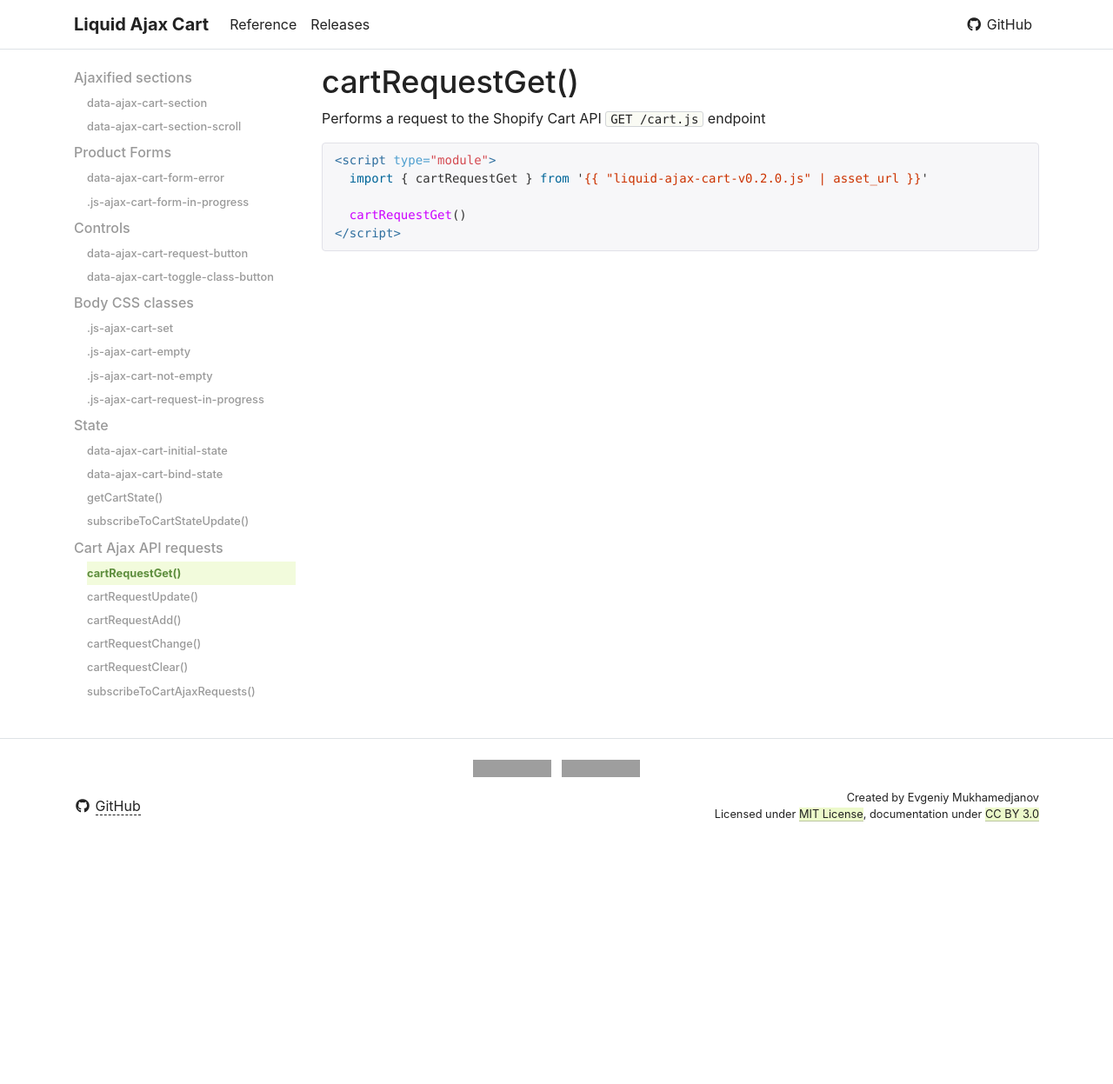
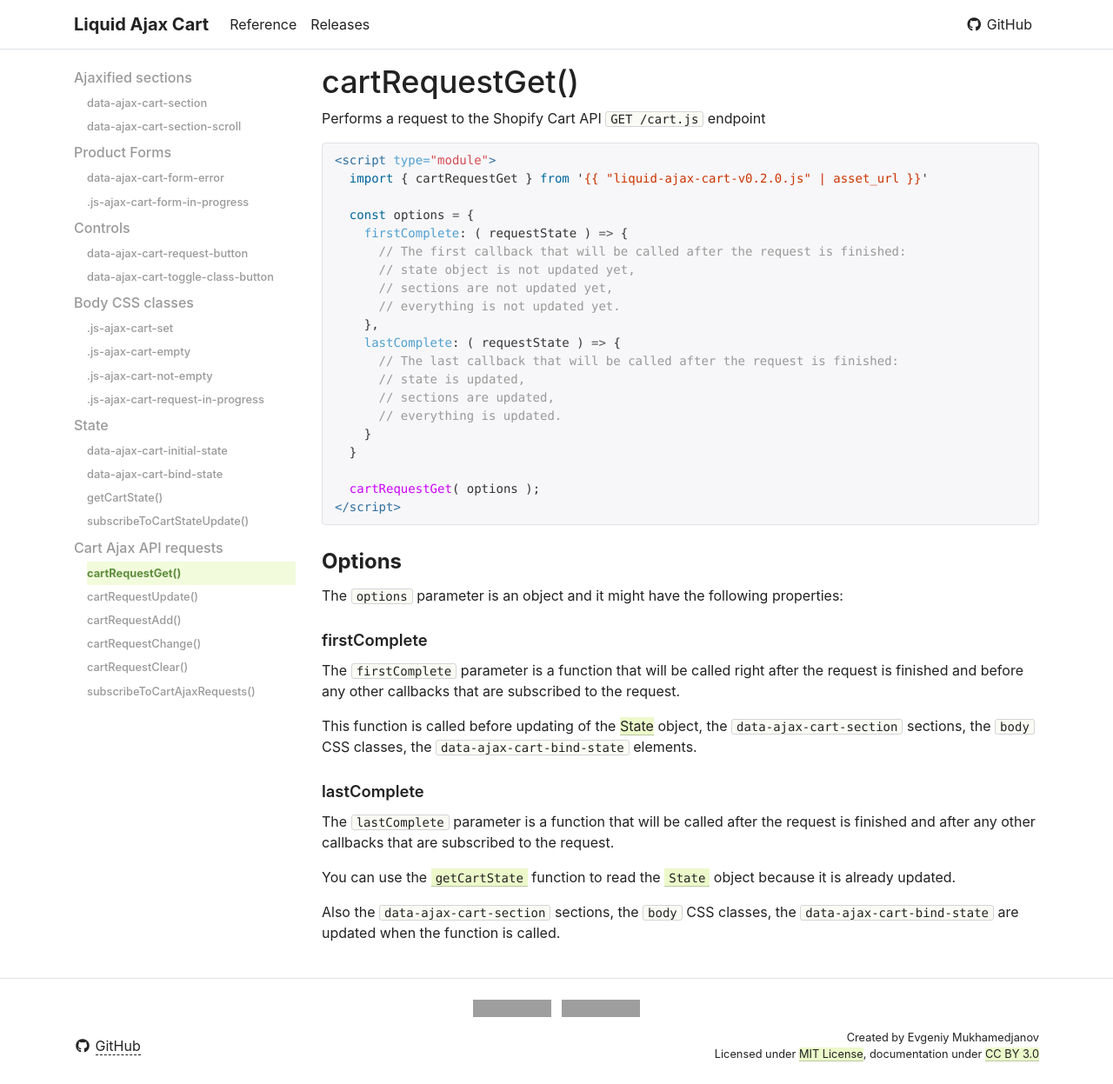
Before and after one commit to EvgeniyMukhamedjanov/liquid-ajax-cart, a Jekyll site: the page built from docs/reference/cartRequestGet.md, in a window 1280 px wide and 1247 px high. Shown: the whole window at 87% size. Built offline with Jekyll 4.4.1, drawn with Linux system fonts in a browser that asks for light colours; nearby versions of some CDN libraries; our own code applies the rules of GitHub Pages for plain Markdown files; a script that is not in the unit is left out; grey boxes are pictures that could not be loaded.

Commit message:
Update cartRequestGet docs

````diff
--- a/docs/reference/cartRequestGet.md
+++ b/docs/reference/cartRequestGet.md
@@ -6,6 +6,39 @@ Performs a request to the Shopify Cart API `GET /cart.js` endpoint
 <script type="module">
   import { cartRequestGet } from {% include code/last-release-file-name.html asset_url=true %}
 
-  cartRequestGet()
+  const options = {
+    firstComplete: ( requestState ) => {
+      // The first callback that will be called after the request is finished:
+      // state object is not updated yet,
+      // sections are not updated yet,
+      // everything is not updated yet.
+    },
+    lastComplete: ( requestState ) => {
+      // The last callback that will be called after the request is finished:
+      // state is updated,
+      // sections are updated,
+      // everything is updated.
+    }
+  }
+
+  cartRequestGet( options );
 </script>
 ```
+
+### Options
+
+The `options` parameter is an object and it might have the following properties:
+
+##### firstComplete
+
+The `firstComplete` parameter is a function that will be called right after the request is finished and before any other callbacks that are subscribed to the request.
+
+This function is called before updating of the [State](/reference/state/) object, the `data-ajax-cart-section` sections, the `body` CSS classes, the `data-ajax-cart-bind-state` elements.
+
+##### lastComplete
+
+The `lastComplete` parameter is a function that will be called after the request is finished and after any other callbacks that are subscribed to the request.
+
+You can use the [`getCartState`](/reference/getCartState/) function to read the [`State`](/reference/state/) object because it is already updated.
+
+Also the `data-ajax-cart-section` sections, the `body` CSS classes, the `data-ajax-cart-bind-state` are updated when the function is called.
````
